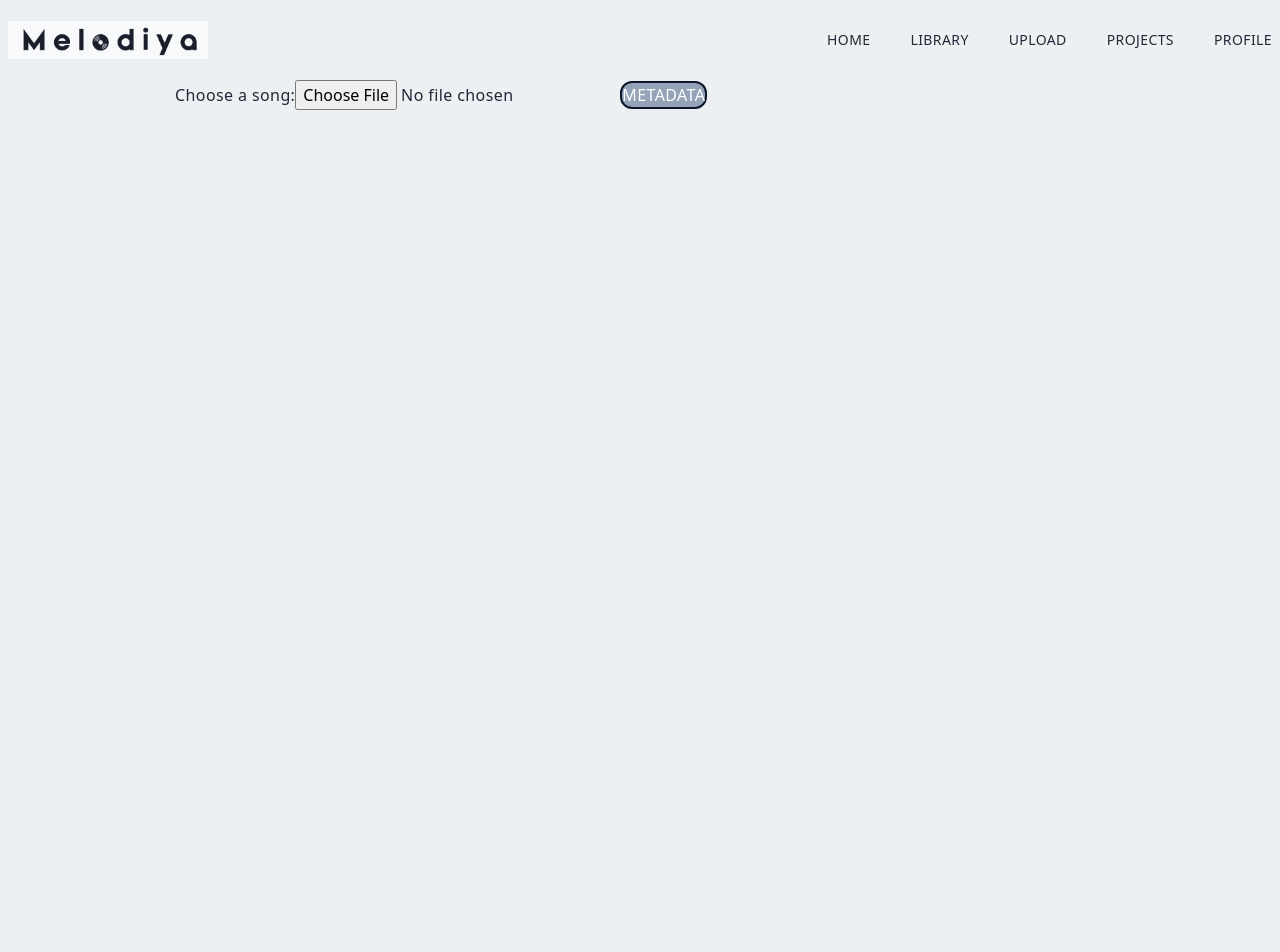
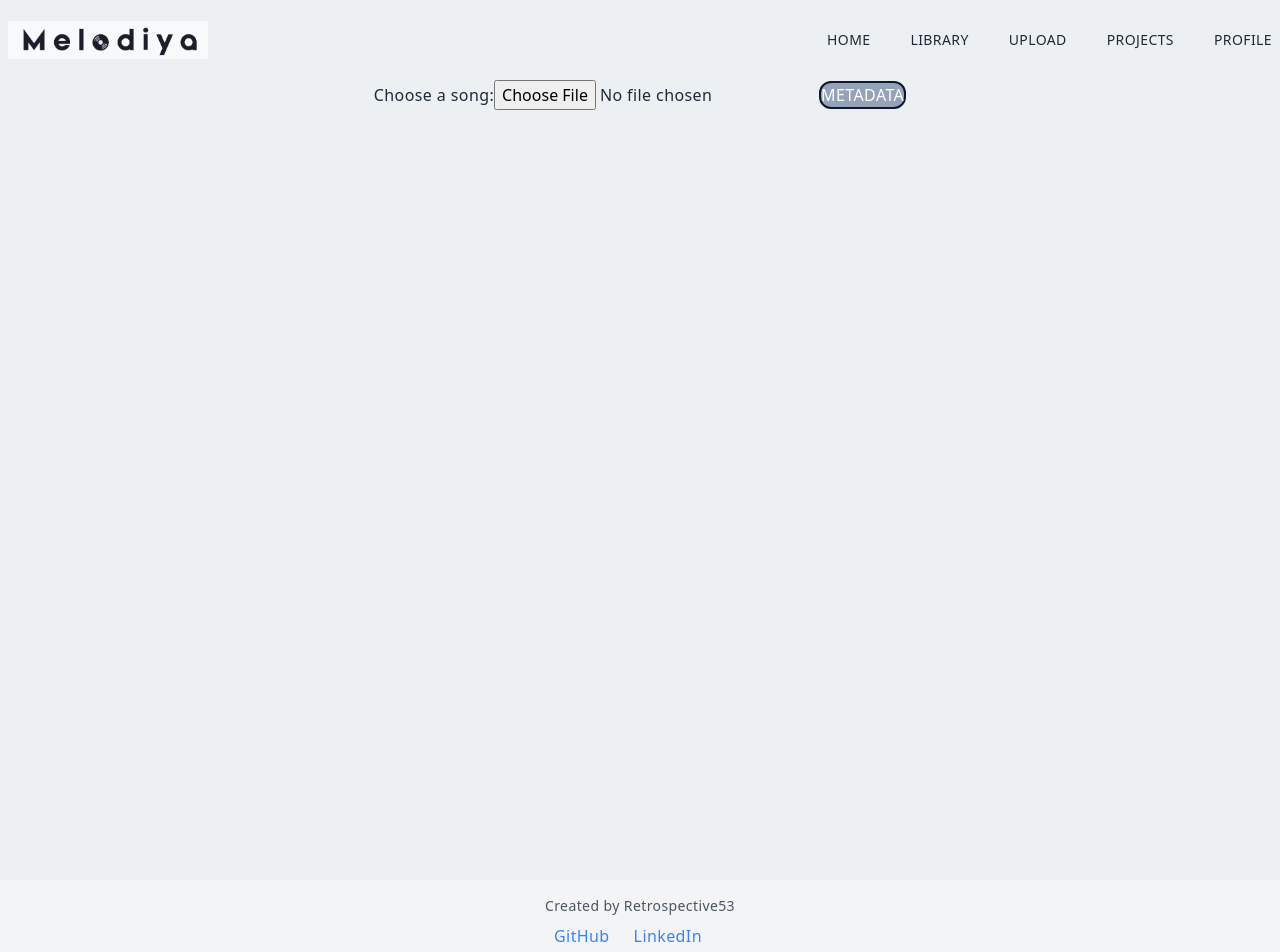
Before and after one commit to Retrospective53/Melodiya, a Next.js app in the folder my-app/: page /upload in a window 1280 px wide. Shown: the top 952 px of the page. Before the commit the page ends 880 px from the top, so only its background shows below. Built offline with nearby package versions, Linux system fonts and the light colour scheme.

Commit message:
fixed footer

```diff
--- a/my-app/src/app/page.js
+++ b/my-app/src/app/page.js
@@ -1,6 +1,7 @@
 // prettier-ignore
 "use client";
 
+import Footer from "@/components/Footer";
 import Main from "@/components/Main";
 import Nabvar from "@/components/Navbar";
 
@@ -9,6 +10,7 @@ export default function Home() {
     <div>
       <Nabvar />
       <Main />
+      <Footer />
     </div>
   );
 }
--- /dev/null
+++ b/my-app/src/components/Footer.js
@@ -0,0 +1,31 @@
+import React from "react";
+
+function Footer() {
+  return (
+    <footer className="bg-gray-100 py-4 mb-30">
+      <p className="text-center text-gray-600 text-sm mb-2">
+        Created by Retrospective53
+      </p>
+      <ul className="flex justify-center">
+        <li className="mr-6">
+          <a
+            href="https://github.com/johndoe"
+            className="text-blue-500 hover:text-blue-700"
+          >
+            GitHub
+          </a>
+        </li>
+        <li className="mr-6">
+          <a
+            href="https://www.linkedin.com/in/johndoe/"
+            className="text-blue-500 hover:text-blue-700"
+          >
+            LinkedIn
+          </a>
+        </li>
+      </ul>
+    </footer>
+  );
+}
+
+export default Footer;
--- a/my-app/src/components/Main.js
+++ b/my-app/src/components/Main.js
@@ -1,10 +1,9 @@
 // import Audioplayermelo from "./Audioplayermelo";
 import SongList from "./HomeSong";
-import Songform from "./Songform";
 
 const Main = () => {
   return (
-    <div className="w-full h-screen pt-20">
+    <div className="w-full min-h-screen pt-20">
       {/* <Audioplayermelo /> */}
       {/* <Songform /> */}
       <SongList />
--- /dev/null
+++ b/my-app/src/components/SongStatus/SongStatus.js
@@ -0,0 +1,11 @@
+import React from "react";
+
+const SongStatus = () => {
+  return (
+    <div>
+      <div>SongStatus</div>
+    </div>
+  );
+};
+
+export default SongStatus;
--- a/my-app/src/components/Songform.js
+++ b/my-app/src/components/Songform.js
@@ -153,9 +153,9 @@ const Songform = () => {
   };
 
   return (
-    <div className="w-full lg:h-screen">
+    <div className="w-full min-h-screen">
       <div className="flex flex-col items-center m-auto w-full max-w-[1240px]">
-        <div className="w-9/12 grid lg:grid-cols-5 gap-8">
+        <div className="w-9/12 grid lg:grid-cols-5 gap-8 justify-items-center">
           {metadata && (
             <div className="col-span-2">
               {metadata.common.picture ? (
@@ -177,7 +177,7 @@ const Songform = () => {
               )}
             </div>
           )}
-          <div className="col-span-3">
+          <div className={metadata ? "col-span-3" : "col-span-5"}>
             <label htmlFor="file-input">Choose a song:</label>
             <input type="file" id="file-input" onInput={handleFileInput} />
             <button
--- a/my-app/src/pages/upload.js
+++ b/my-app/src/pages/upload.js
@@ -1,14 +1,16 @@
 import Songform from "@/components/Songform";
 import React from "react";
 import Nabvar from "@/components/Navbar";
+import Footer from "@/components/Footer";
 
 const upload = () => {
   return (
     <div>
       <Nabvar />
-      <div className="w-full h-screen pt-20">
+      <div className="w-full pt-20">
         <Songform />
       </div>
+      <Footer />
     </div>
   );
 };
```
